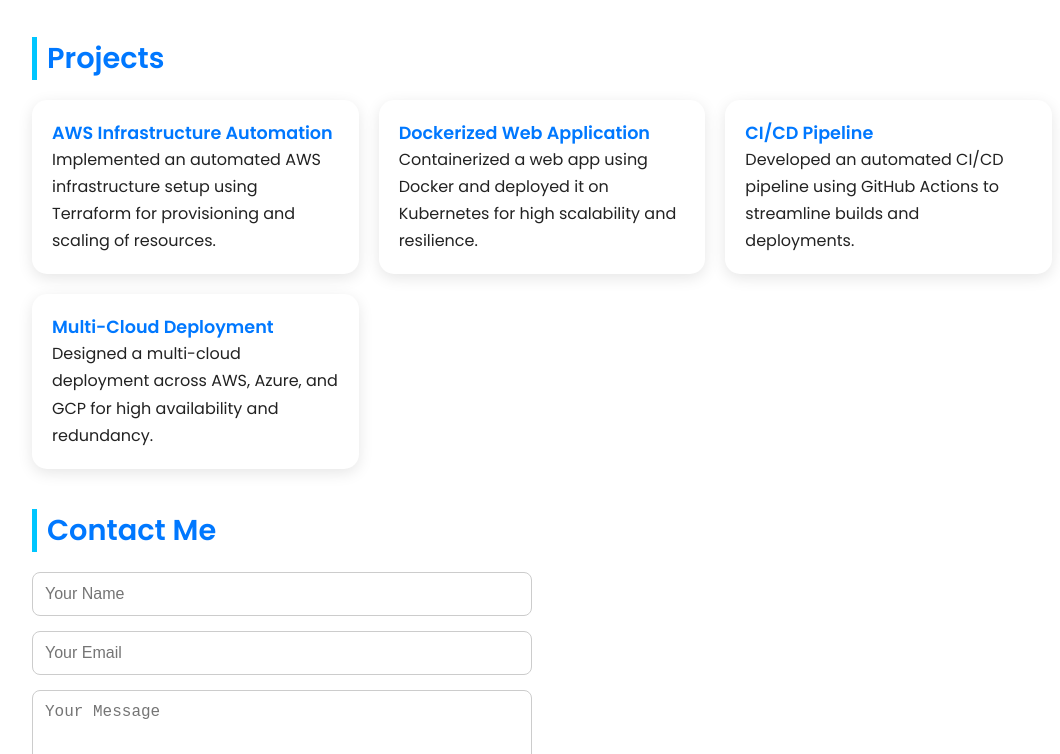
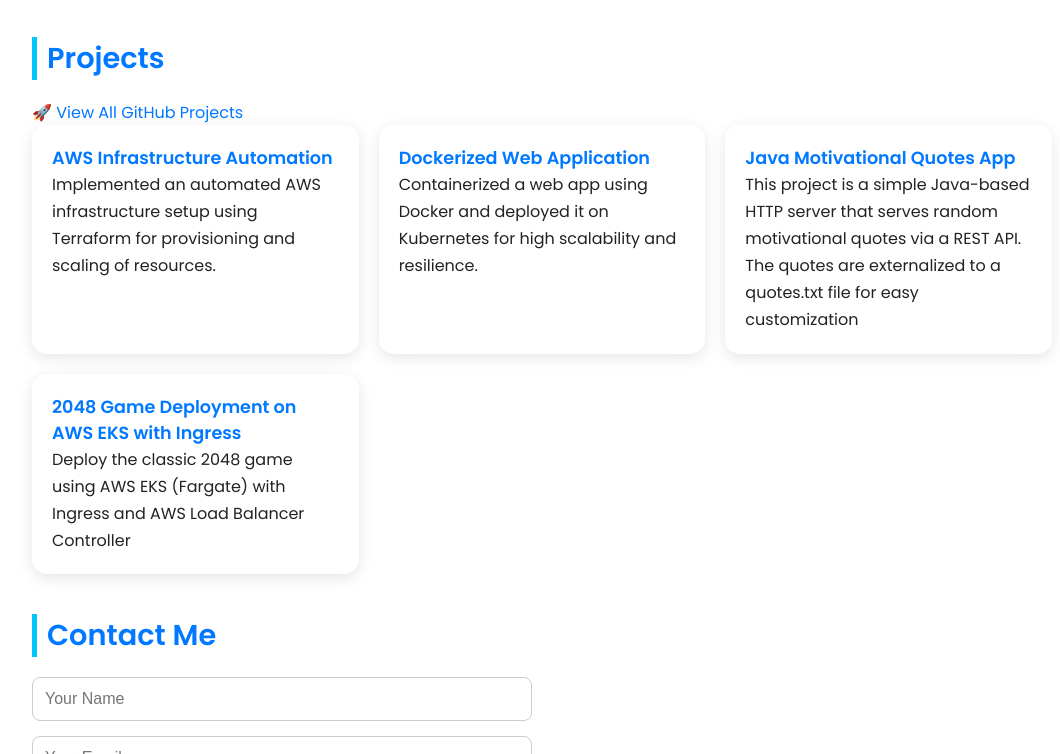
Before and after one commit to Shub0705/myportfolio, a plain HTML site: page index.html in a window 1280 px wide. Shown: the part 1199-1953 px from the top of the page, without its empty margins (98-1158 px from the left). Drawn offline with Linux system fonts and the light colour scheme.

Commit message:
Update index.html

```diff
--- a/index.html
+++ b/index.html
@@ -271,7 +271,7 @@
     <section class="section info">
       <h2>Basic Information</h2>
       <p><strong>Date of Birth:</strong> 07 May 2000</p>
-      <p><strong>Email:</strong> <a href="mailto:karaleshubham2000@gmail.com">karaleshubham2000@gmail.com</a></p>
+      <p><strong>Email:</strong> <a href="mailto:shubham.ykarale@gmail.com">shubham.ykarale@gmail.com</a></p>
       <p><strong>Phone:</strong> +91 7385911197</p>
       <p><strong>Address:</strong> Wardha, India</p>
       <p><strong>Languages:</strong> Hindi, English, Marathi</p>
@@ -314,6 +314,9 @@
     <!-- Projects -->
     <section class="section projects">
       <h2>Projects</h2>
+      <a href="https://github.com/shubhamkarale?tab=repositories" target="_blank" class="github-button">
+    🚀 View All GitHub Projects
+      </a>
       <ul>
         <li>
           <strong>AWS Infrastructure Automation</strong>
@@ -324,12 +327,12 @@
           <p>Containerized a web app using Docker and deployed it on Kubernetes for high scalability and resilience.</p>
         </li>
         <li>
-          <strong>CI/CD Pipeline</strong>
-          <p>Developed an automated CI/CD pipeline using GitHub Actions to streamline builds and deployments.</p>
+          <strong>Java Motivational Quotes App</strong>
+          <p>This project is a simple Java-based HTTP server that serves random motivational quotes via a REST API. The quotes are externalized to a quotes.txt file for easy customization</p>
         </li>
         <li>
-          <strong>Multi-Cloud Deployment</strong>
-          <p>Designed a multi-cloud deployment across AWS, Azure, and GCP for high availability and redundancy.</p>
+          <strong> 2048 Game Deployment on AWS EKS with Ingress</strong>
+          <p>Deploy the classic 2048 game using AWS EKS (Fargate) with Ingress and AWS Load Balancer Controller</p>
         </li>
       </ul>
     </section>
```
